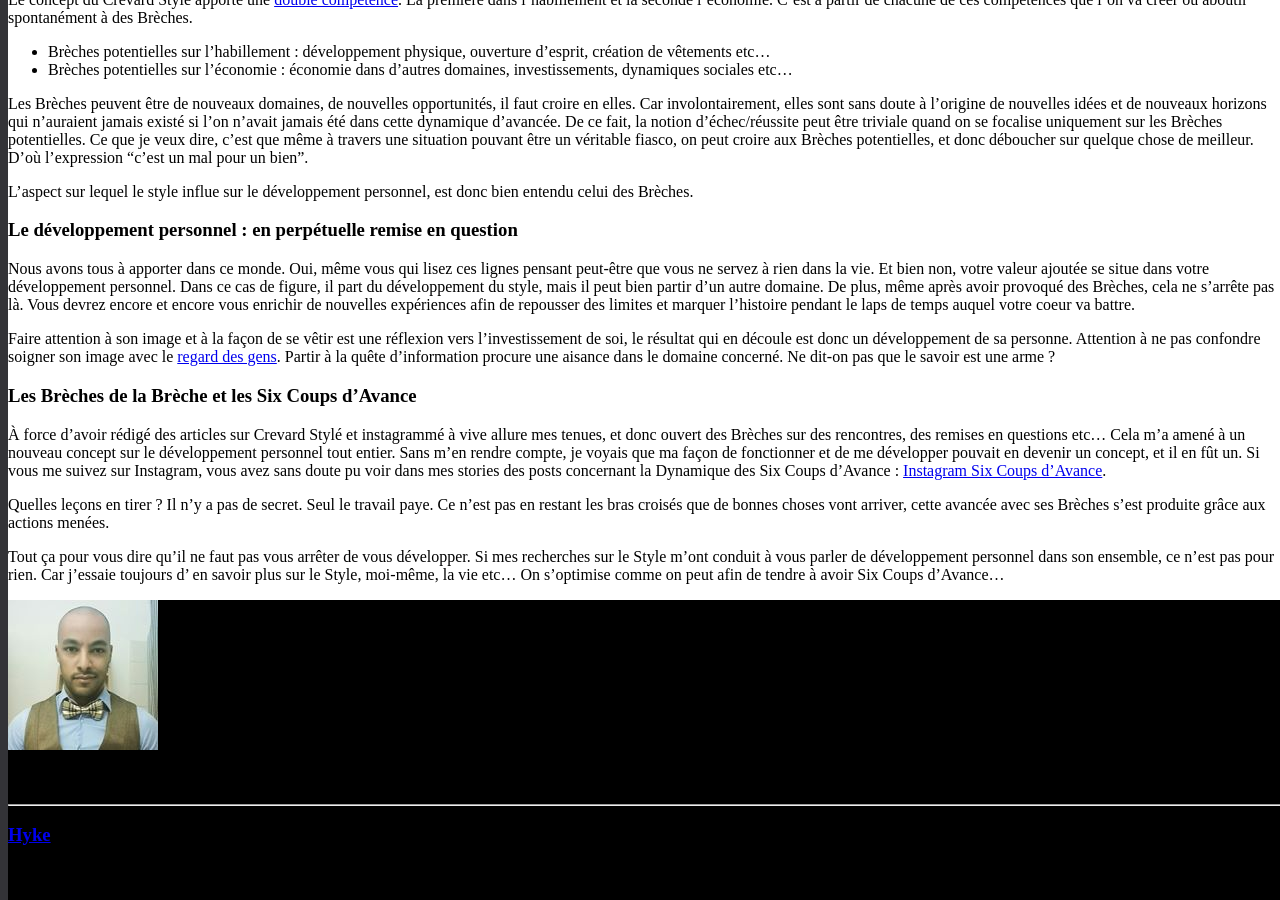
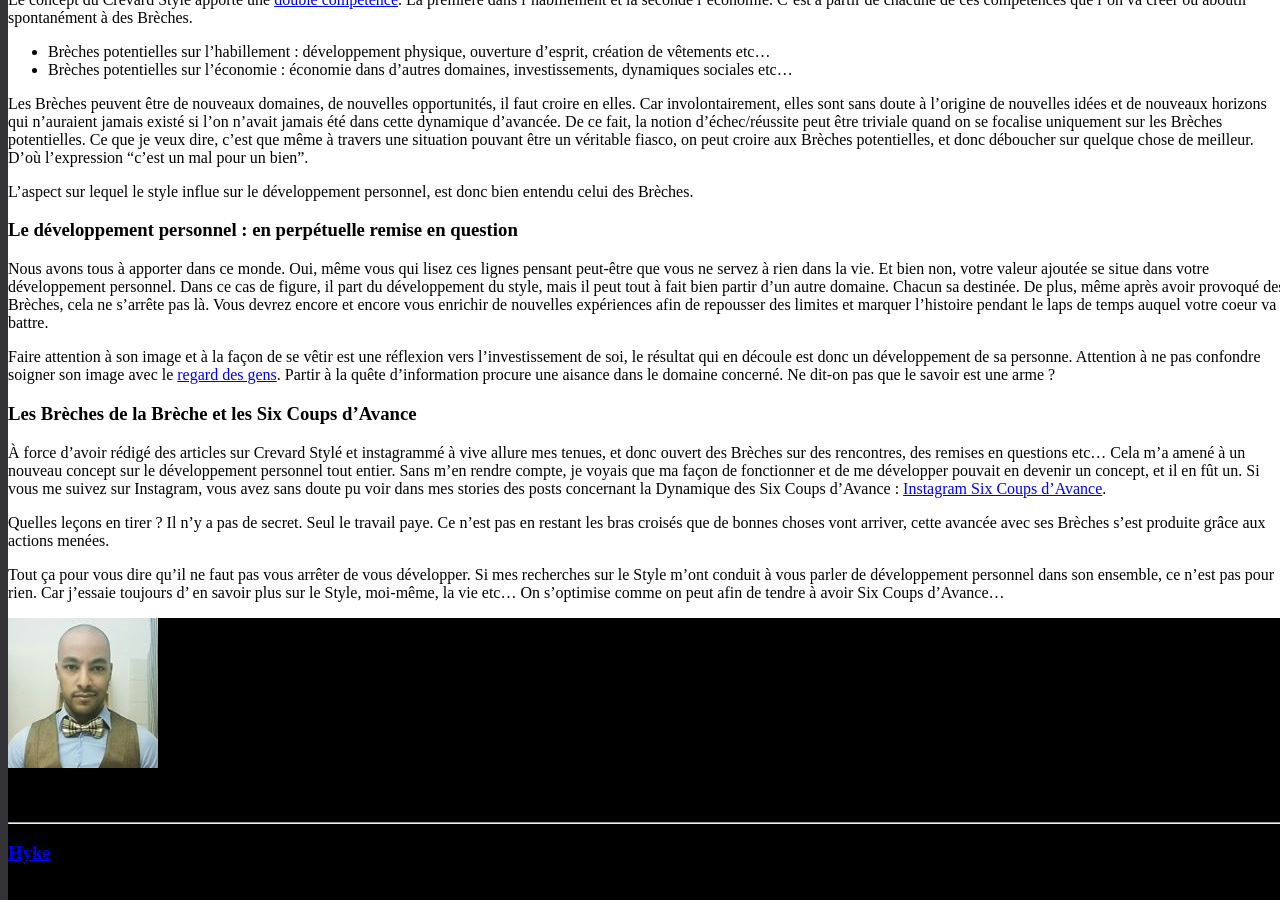
Before and after one commit to darkh2/darkh2.github.io, a Jekyll site: the page built from _posts/2020-01-19-Comment-le-style-influe-sur-le-développement-personnel.md, in a window 1280 px wide and 900 px high, scrolled down 831 px. Built offline with Jekyll 4.4.1, drawn with Linux system fonts in a browser that asks for light colours; comment, search, counter and statistics services are not loaded.

Commit message:
Update 2020-01-19-Comment-le-style-influe-sur-le-développement-personnel.md

```diff
--- a/_posts/2020-01-19-Comment-le-style-influe-sur-le-développement-personnel.md
+++ b/_posts/2020-01-19-Comment-le-style-influe-sur-le-développement-personnel.md
@@ -37,7 +37,7 @@
 
 ### Le développement personnel : en perpétuelle remise en question
 
-Nous avons tous à apporter dans ce monde. Oui, même vous qui lisez ces lignes pensant peut-être que vous ne servez à rien dans la vie. Et bien non, votre valeur ajoutée se situe dans votre développement personnel. Dans ce cas de figure, il part du développement du style, mais il peut bien partir d'un autre domaine. De plus, même après avoir provoqué des Brèches, cela ne s'arrête pas là. Vous devrez encore et encore vous enrichir de nouvelles expériences afin de repousser des limites et marquer l'histoire pendant le laps de temps auquel votre coeur va battre.
+Nous avons tous à apporter dans ce monde. Oui, même vous qui lisez ces lignes pensant peut-être que vous ne servez à rien dans la vie. Et bien non, votre valeur ajoutée se situe dans votre développement personnel. Dans ce cas de figure, il part du développement du style, mais il peut tout à fait bien partir d'un autre domaine. Chacun sa destinée. De plus, même après avoir provoqué des Brèches, cela ne s'arrête pas là. Vous devrez encore et encore vous enrichir de nouvelles expériences afin de repousser des limites et marquer l'histoire pendant le laps de temps auquel votre coeur va battre.
 
 Faire attention à son image et à la façon de se vêtir est une réflexion vers l'investissement de soi, le résultat qui en découle est donc un développement de sa personne. Attention à ne pas confondre soigner son image avec le [regard des gens](http://www.crevardstyle.com/Le-regard-des-autres-sur-votre-style). Partir à la quête d'information procure une aisance dans le domaine concerné. Ne dit-on pas que le savoir est une arme ?
 
```
